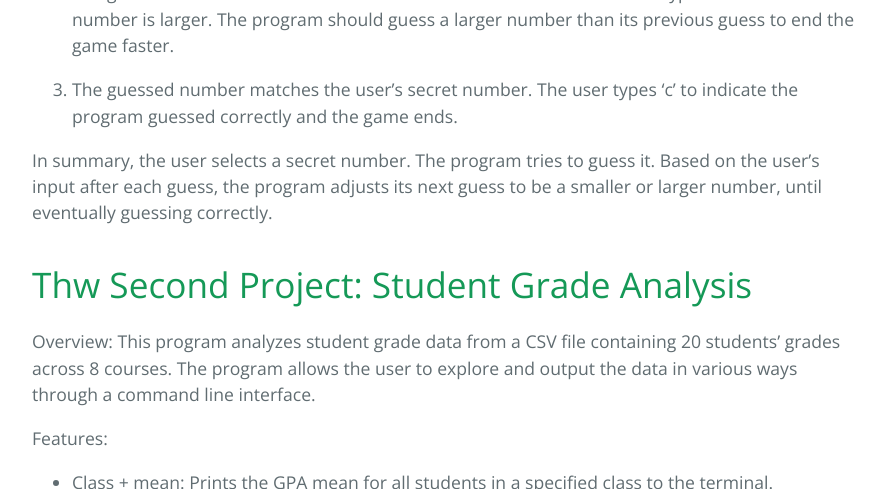
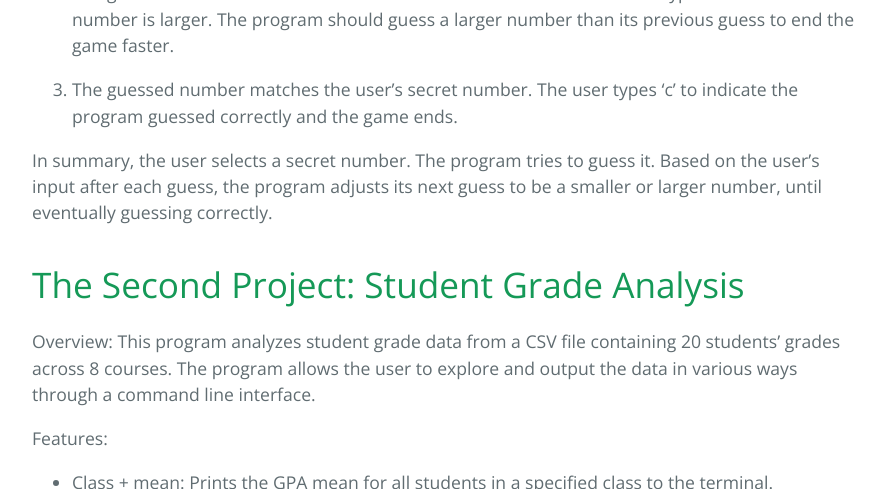
Before and after one commit to MehrdadSamadishadlou/Python_for_Beginners, a Jekyll site: the page built from projects.md, in a window 1280 px wide and 900 px high, scrolled down 846 px, cut to the strip 0-489 px from the top of the window. Shown: the whole strip, without its empty margins (192-1077 px from the left). Built offline with Jekyll 4.4.1, drawn with Linux system fonts in a browser that asks for light colours.

Commit message:
Update projects.md

```diff
--- a/projects.md
+++ b/projects.md
@@ -31,7 +31,7 @@ In summary, the user selects a secret number. The program tries to guess it. Bas
 
 
 
-# Thw Second Project: Student Grade Analysis
+# The Second Project: Student Grade Analysis
 
 Overview:
 This program analyzes student grade data from a CSV file containing 20 students' grades across 8 courses. The program allows the user to explore and output the data in various ways through a command line interface.
```
